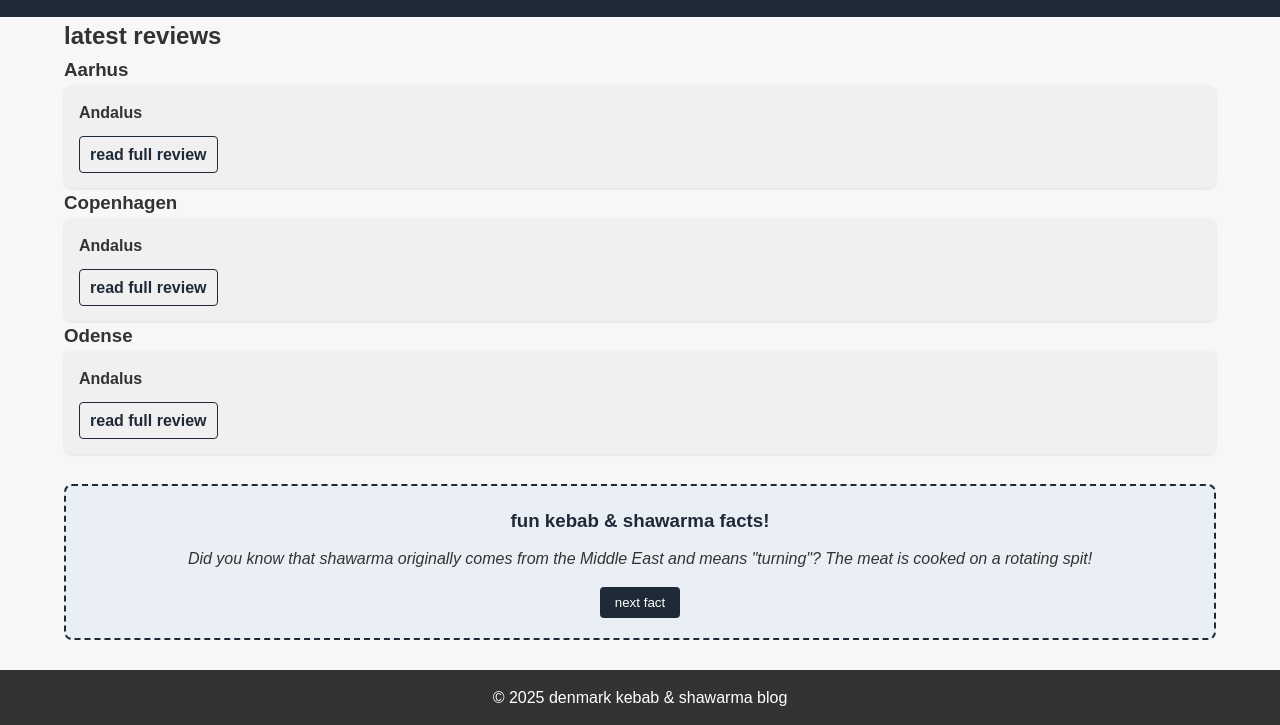
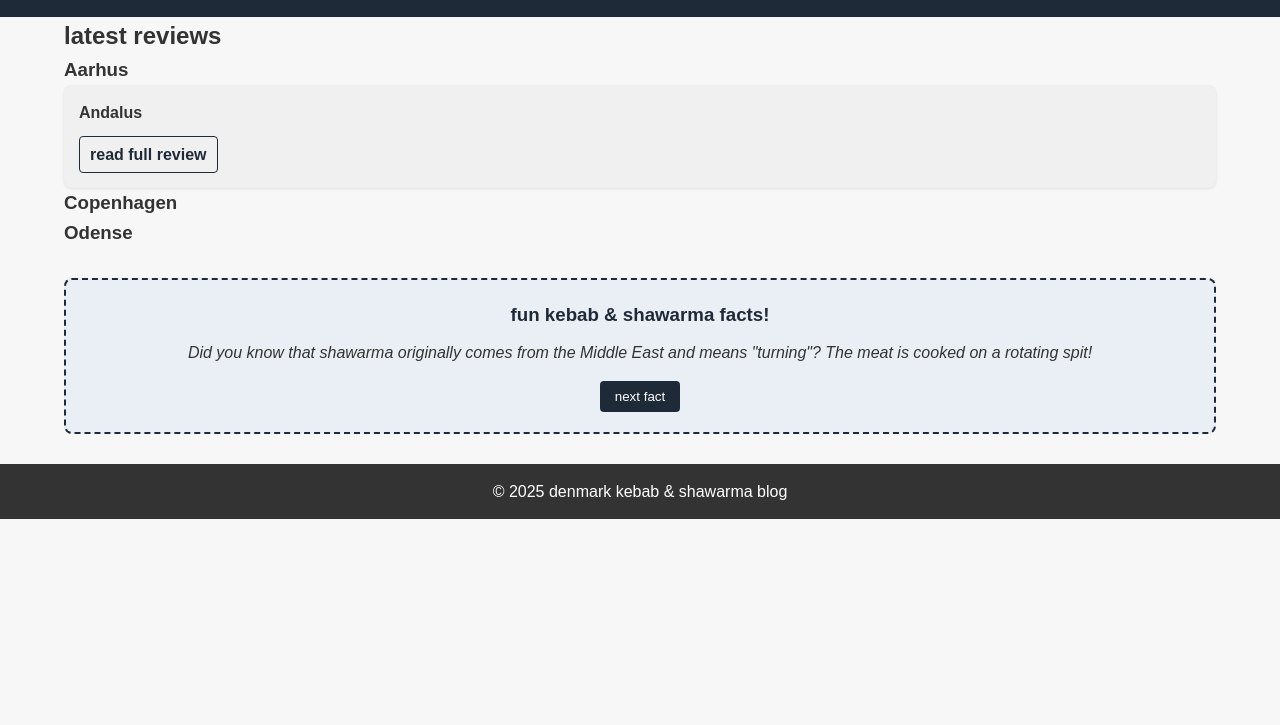
Before and after one commit to DanielAyoubi/Shawarmabloggen.github.io, a plain HTML site: page index.html in a window 1280 px wide. Shown: the part 123-848 px from the top of the page. After the commit the page ends 800 px from the top, so only its background shows below. Drawn offline with Linux system fonts and the light colour scheme.

Commit message:
commit message

```diff
--- a/index.html
+++ b/index.html
@@ -37,19 +37,11 @@
       <section id="copenhagen">
         <h3>Copenhagen</h3>
         <div class="reviews">
-          <article class="review">
-            <h4>Andalus</h4>
-            <a class="read-more" href="reviews/copenhagen/andalus.html">read full review</a>
-          </article>
         </div>
       </section>
       <section id="odense">
         <h3>Odense</h3>
         <div class="reviews">
-          <article class="review">
-            <h4>Andalus</h4>
-            <a class="read-more" href="reviews/odense/andalus.html">read full review</a>
-          </article>
         </div>
       </section>
     </section>
```
